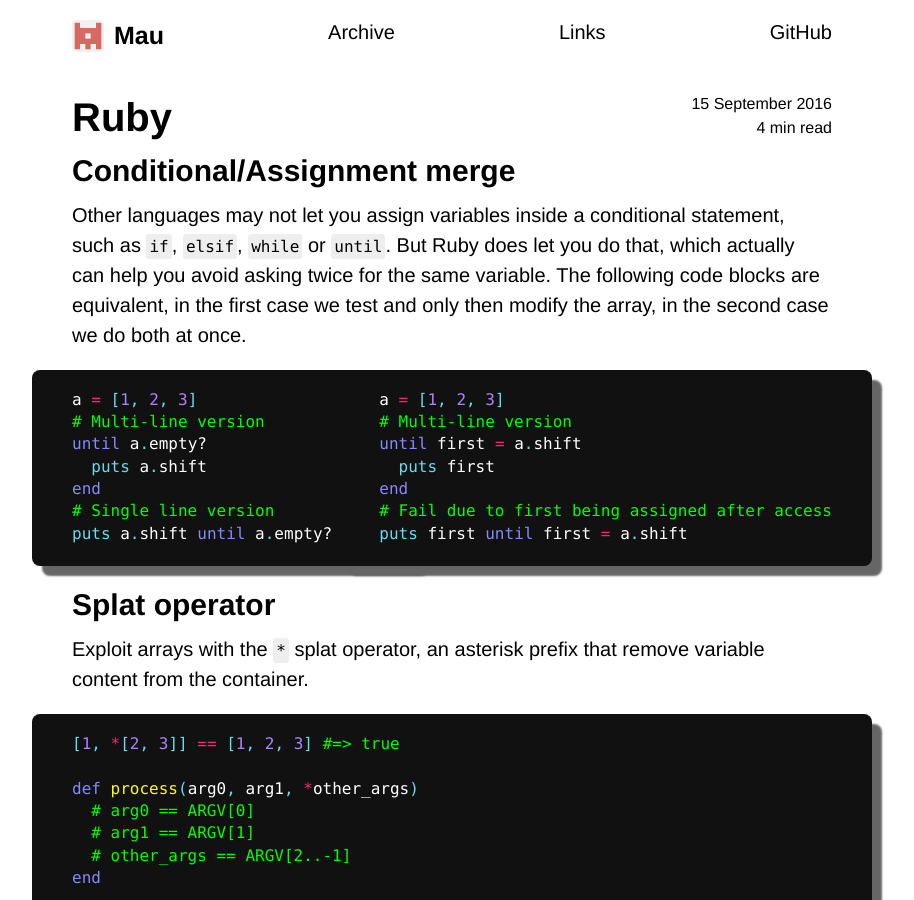
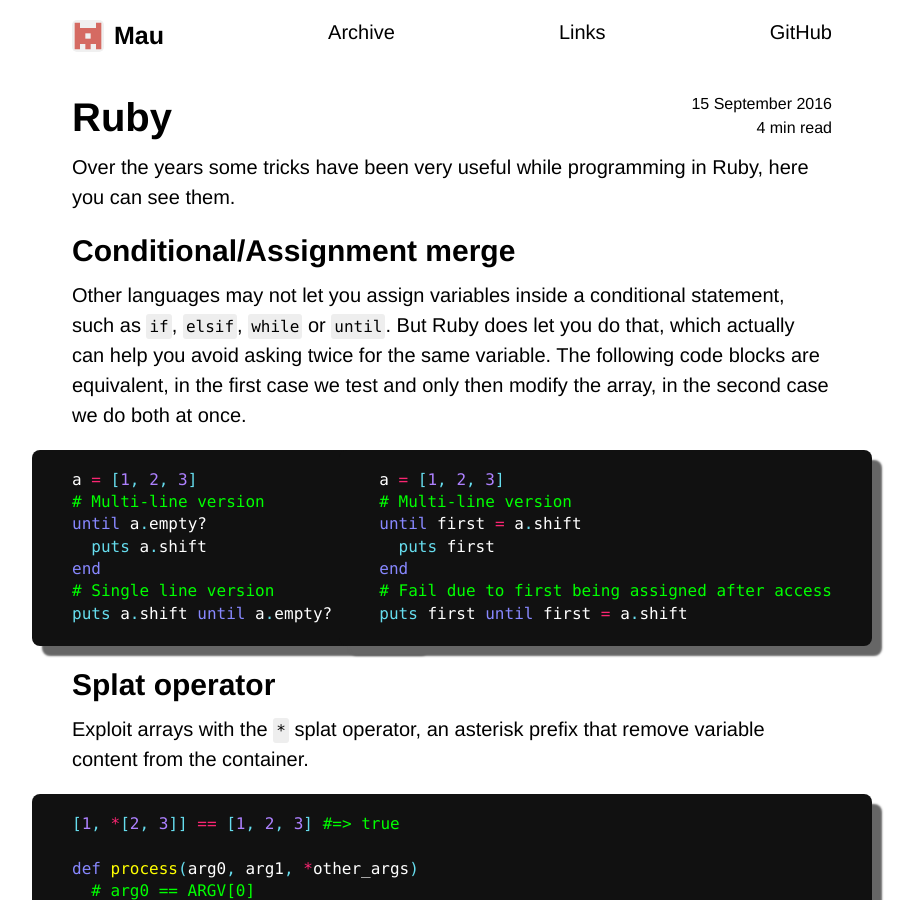
Before and after one commit to Maumagnaguagno/maumagnaguagno.github.io, a Jekyll site: the page built from ruby.md, in a window 1280 px wide and 900 px high. Shown: the whole window, without its empty margins (188-1102 px from the left). Built offline with Jekyll 4.4.1, drawn with Linux system fonts in a browser that asks for light colours; our own code applies the rules of GitHub Pages for plain Markdown files.

Commit message:
Add introduction to Ruby

```diff
--- a/ruby.md
+++ b/ruby.md
@@ -6,6 +6,7 @@ category: ruby
 ---
 
 # Ruby
+Over the years some tricks have been very useful while programming in Ruby, here you can see them.
 
 ## Conditional/Assignment merge
 Other languages may not let you assign variables inside a conditional statement, such as ``if``, ``elsif``, ``while`` or ``until``.
```
